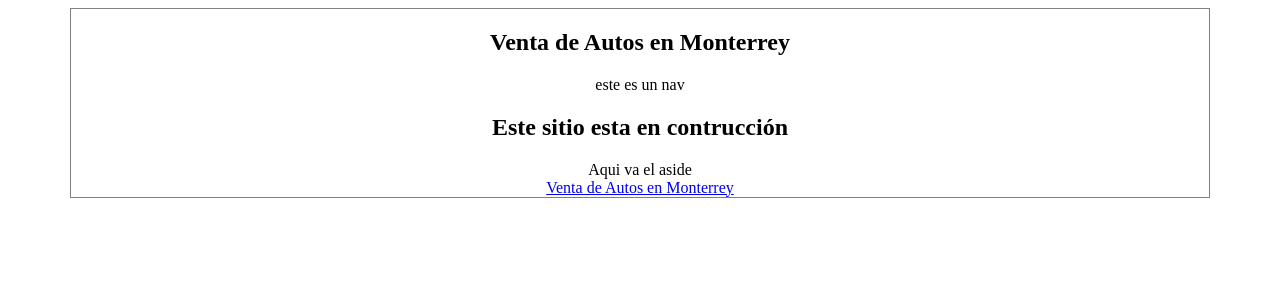
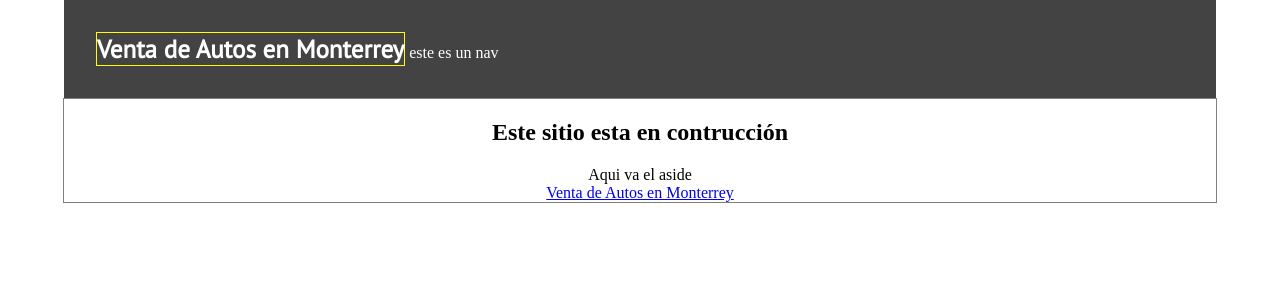
Before and after one commit to isaacrdz/venta-de-autos-en-monterrey, a PHP site: page / in a window 1280 px wide. Shown: the top 300 px of the page. Run offline with PHP 8.4, Linux system fonts and the light colour scheme.

Commit message:
pruebas de header

```diff
--- a/css/styles.css
+++ b/css/styles.css
@@ -4,10 +4,42 @@
 	padding: 0;
 }
 
+
+
+body
+{
+	margin: 0;
+}
+header
+{
+	background: #434343;
+	margin: 0 auto;
+	text-align: left;
+	color: white;
+	width: 90%;
+	padding: 2em;
+	box-sizing:border-box;
+}
+
+h1
+{
+	margin: 0;
+	font-size: 25px ;
+	color: white;
+	border:1px solid yellow;
+	font-family: 'PT Sans', sans-serif;
+}
 .contenedor
 {
 	width: 90%;
 	text-align: center;
 	border: 1px solid gray;
 	margin: 0 auto;
+	padding: 0;
 }
+
+
+.iblock
+{
+	display: inline-block;
+}
--- a/index.html
+++ b/index.html
@@ -3,19 +3,23 @@
 <head>
 	<meta charset="UTF-8"/>
 	<meta name="description" content="Ventas de Autos en Monterrey nos dedicamos a la venta de autos nuevos y seminuevos en Monterrey y su area metropolitana. Necesitos información sobre cualquier auto, comunicate con nosotros al teléfono 0448112122412">
+
+<link href='http://fonts.googleapis.com/css?family=PT+Sans' rel='stylesheet' type='text/css'>
+
+
 	<link rel="stylesheet" href="css/styles.css">
 	<title>Ventas de Autos en Monterrey</title>
 </head>
 <body>
 
-<section class="contenedor">
 
 <header>
-	<h1>Venta de Autos en Monterrey</h1>
-	<nav>
+	<h1 class="iblock">Venta de Autos en Monterrey</h1>
+	<nav class="iblock">
 		este es un nav
 	</nav>
 </header>
+<section class="contenedor">
 
 <h2>Este sitio esta en contrucción</h2>
 
```
